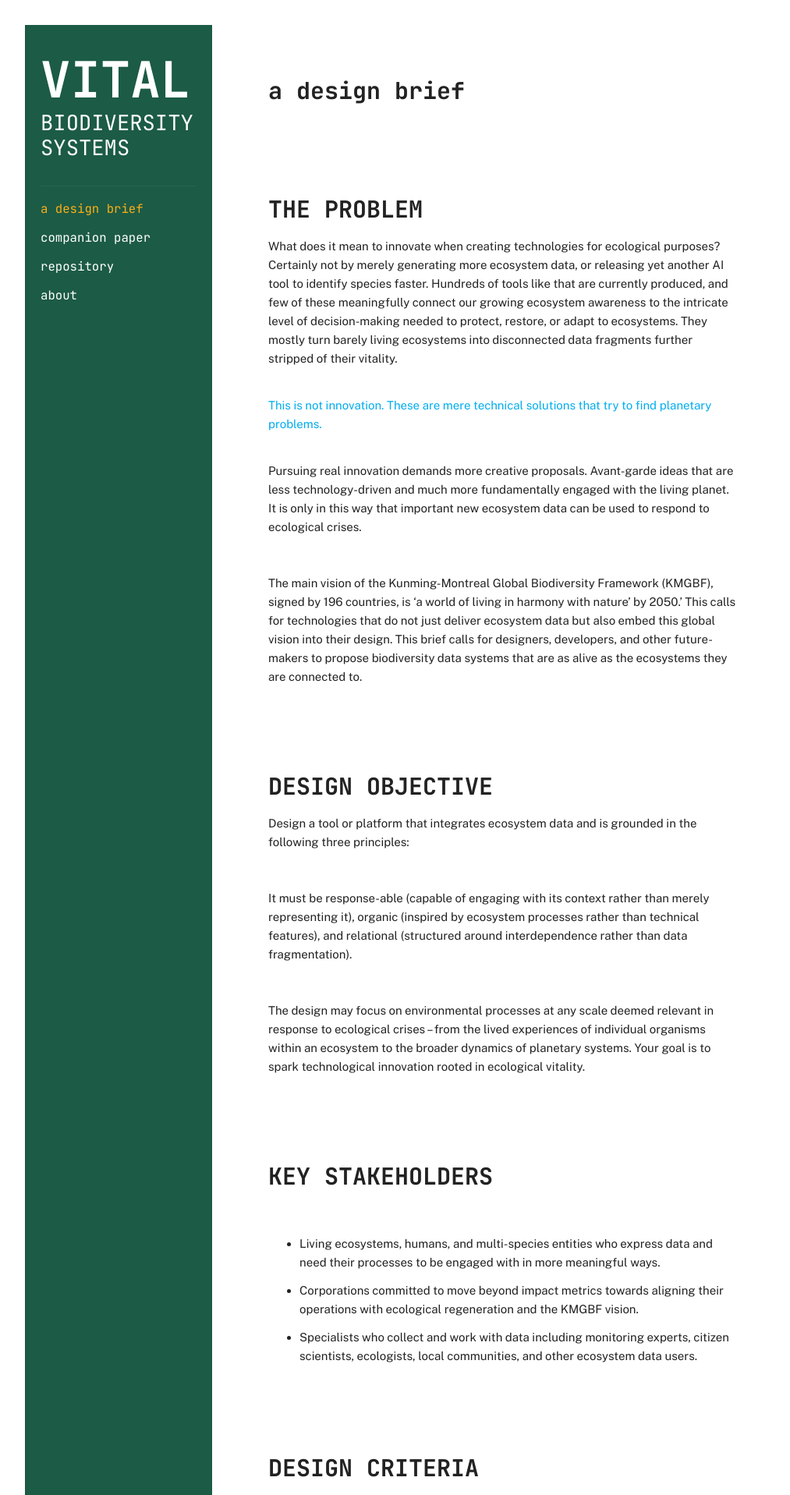
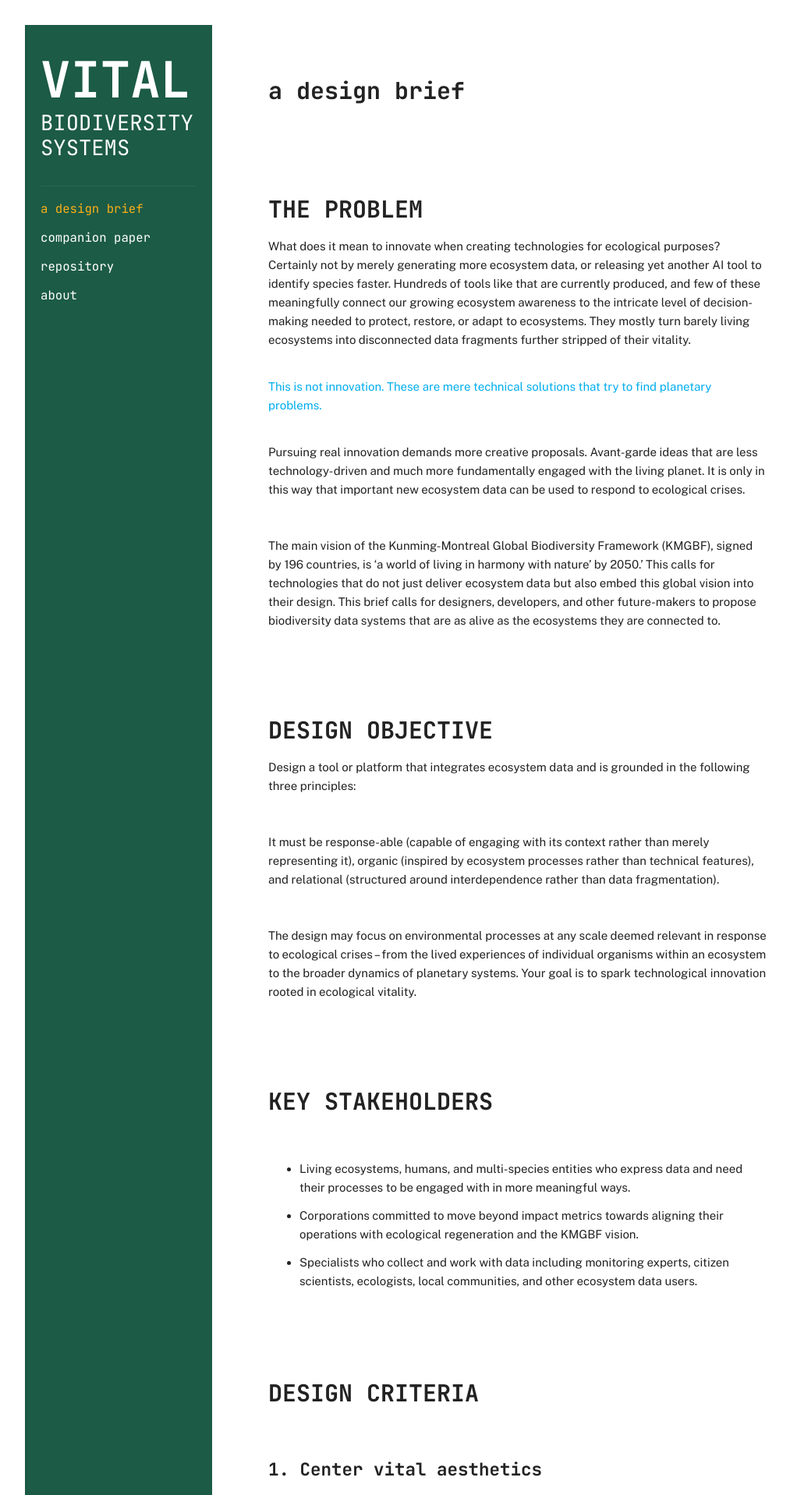
Before and after one commit to vitalbiodiversity/vitalbiodiversity.github.io, a Jekyll site: the page built from index.md, in a window 1280 px wide. Shown: the top 1917 px of the page at 78% size, without its empty margins (58-1071 px from the left). Built offline with Jekyll 4.4.1, drawn with Linux system fonts in a browser that asks for light colours.

Commit message:
Update style.css

```diff
--- a/assets/css/style.css
+++ b/assets/css/style.css
@@ -1,7 +1,7 @@
 :root{
   --site-max-width: 1100px;
   --sidebar-width: 240px;
-  --content-max-width: 680px;
+  --content-max-width: 720px;
   --base-font-size: 15px;
   --sidebar-bg: #1C5B46;
   --accent: #2d7a7b;
```
